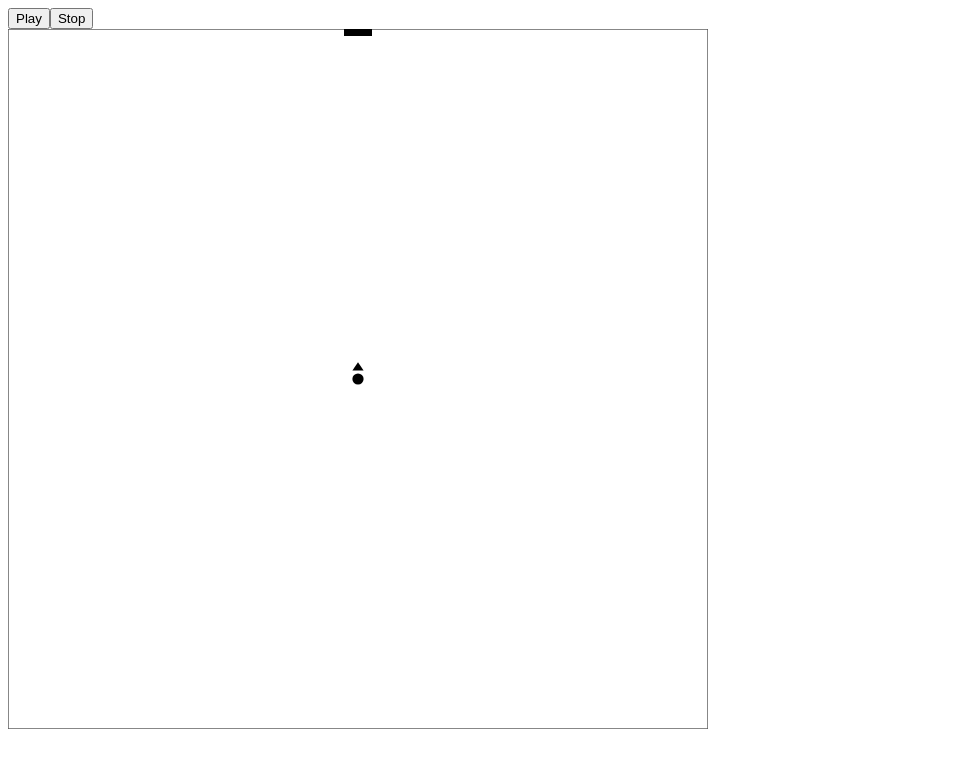
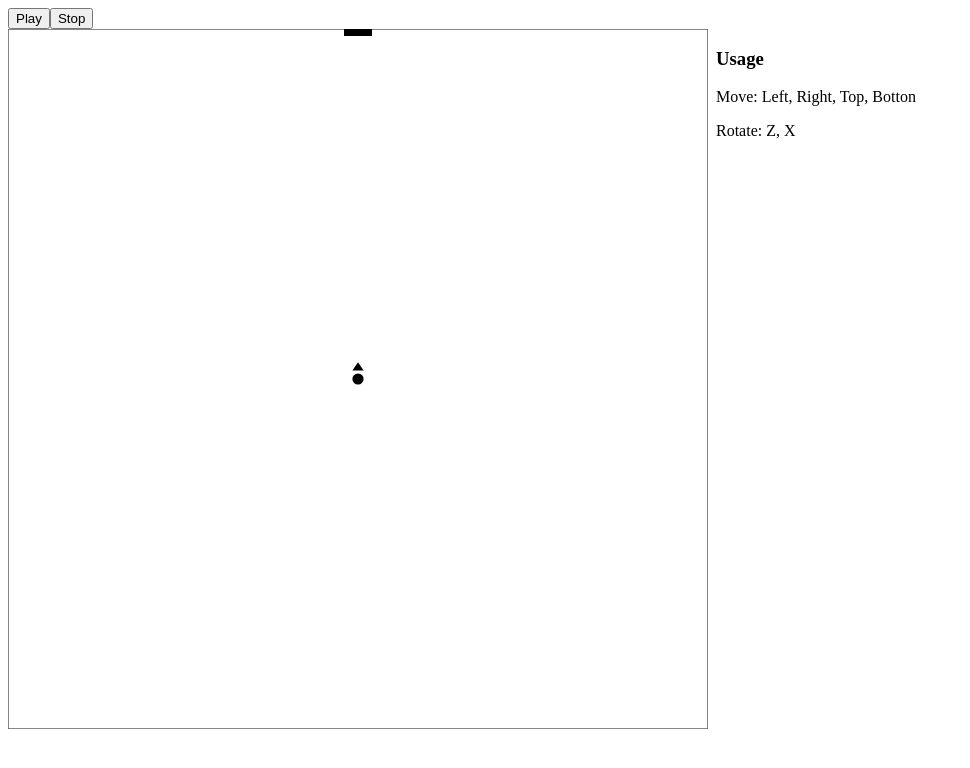
Before and after one commit to maruware/panner-practice, a React (Create React App) app: page / in a window 1280 px wide. Shown: the top 768 px of the page, without its empty margins (0-970 px from the left). Built offline with nearby package versions, Linux system fonts and the light colour scheme; no server answers.

Commit message:
add usage

```diff
--- a/package.json
+++ b/package.json
@@ -20,6 +20,7 @@
     "react": "^16.13.0",
     "react-dom": "^16.13.0",
     "react-scripts": "3.4.0",
+    "styled-components": "^5.0.1",
     "typescript": "~3.7.2"
   },
   "scripts": {
@@ -42,5 +43,8 @@
       "last 1 firefox version",
       "last 1 safari version"
     ]
+  },
+  "devDependencies": {
+    "@types/styled-components": "^5.0.1"
   }
 }
--- a/src/App.tsx
+++ b/src/App.tsx
@@ -2,6 +2,8 @@ import React, { useState, useEffect } from 'react'
 
 import { setupAudio, Audio } from './audio'
 import { rotate } from './geometry'
+
+import styled from 'styled-components'
 
 interface Point {
   x: number
@@ -16,13 +18,21 @@ interface Status {
 const WIDTH = 500
 const HEIGHT = 500
 
+const Row = styled.div`
+  display: flex;
+`
+
+const SvgContainer = styled.div`
+  margin-right: 8px;
+`
+
 function App() {
   const [me, setMe] = useState<Status>({
     pos: { x: WIDTH / 2, y: HEIGHT / 2 },
     rotation: 0
   })
 
-  const [speaker, setSpeaker] = useState<Point>({ x: WIDTH / 2, y: 0 })
+  const [speaker] = useState<Point>({ x: WIDTH / 2, y: 0 })
 
   const [audio, setAudio] = useState<Audio>()
   useEffect(() => {
@@ -90,6 +100,8 @@ function App() {
         <button onClick={handleStop}>Stop</button>
       </div>
 
+      <Row>
+        <SvgContainer>
           <svg viewBox={`0, 0, ${WIDTH}, ${HEIGHT}`} style={{ width: 700 }}>
             <rect
               x={0}
@@ -111,6 +123,14 @@ function App() {
               <rect x={-10} y={-5} width={20} height={10} />
             </g>
           </svg>
+        </SvgContainer>
+
+        <div>
+          <h3>Usage</h3>
+          <p>Move: Left, Right, Top, Botton</p>
+          <p>Rotate: Z, X</p>
+        </div>
+      </Row>
     </div>
   )
 }
```
Also changed, not shown: 1 other file (tests, documents, lock files or other folders). Lines whose indentation alone changed are shown as unchanged.
